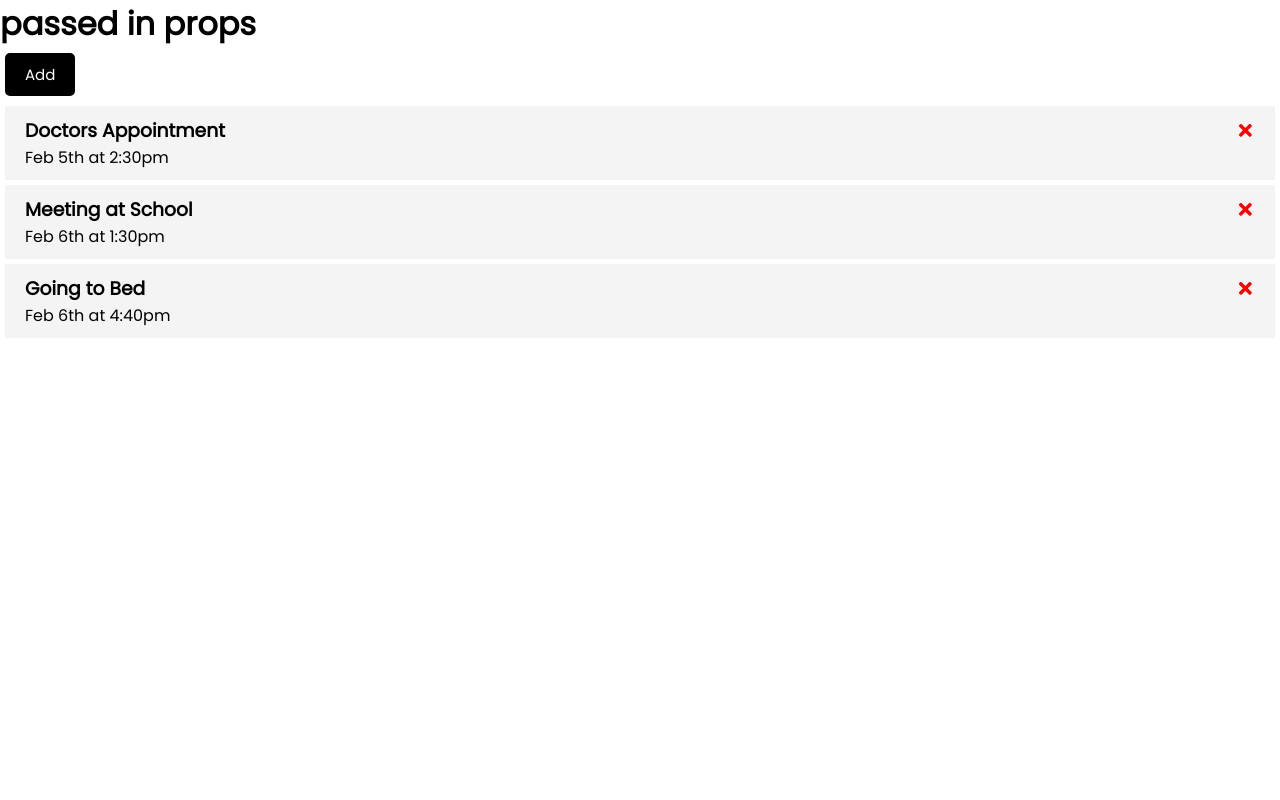
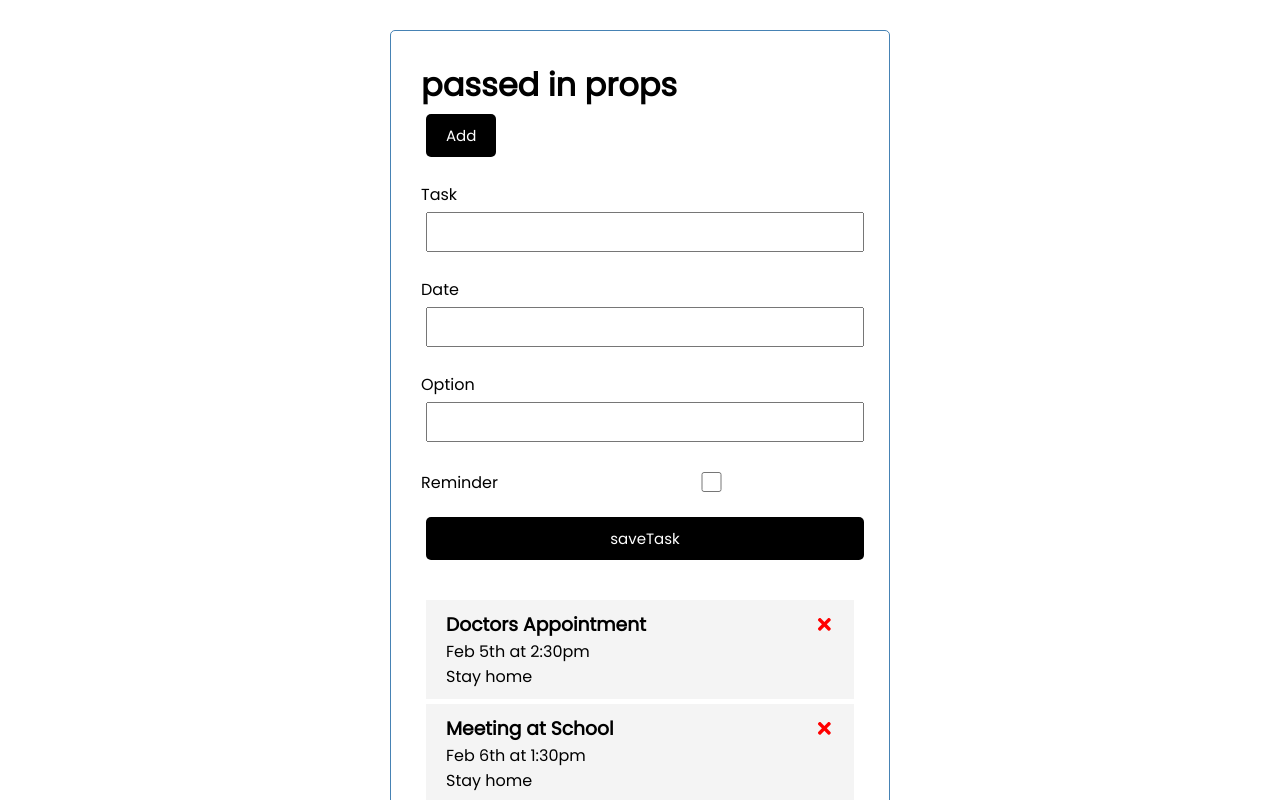
Before and after one commit to Jay055/react-redux, a React (Create React App) app in the folder task-reminder/client/: page / in a window 1280 px wide. Shown: the top 800 px of the page. Built offline with nearby package versions, Linux system fonts and the light colour scheme.

Commit message:
Added Form

```diff
--- a/task-reminder/client/src/App.js
+++ b/task-reminder/client/src/App.js
@@ -9,18 +9,21 @@ function App() {
       id: 1,
       text: "Doctors Appointment",
       day: "Feb 5th at 2:30pm",
+      option: 'Stay home',
       reminder: true,
     },
     {
       id: 2,
       text: "Meeting at School",
       day: "Feb 6th at 1:30pm",
+      option: 'Stay home',
       reminder: true,
     },
     {
       id: 3,
       text: "Going to Bed",
       day: "Feb 6th at 4:40pm",
+      option: 'Stay home',
       reminder: false,
     },
   ]);
@@ -30,10 +33,29 @@ function App() {
     setTask(tasks.filter((task) => id !== task.id));
   };
 
+  const onToggle = (id) => {
+     console.log(id);
+     setTask(tasks.map((task) => task.id === id ?
+     {...task, reminder: !task.reminder, option: 'changed task'}  : task
+     ))
+     console.log(tasks)
+  }
+  // toggleReminder
+  //  once clicked set to the opposite of the previous state
+  // set it with false or true
+  // setState({ reminder : result})
+  // const toggle = (id) => {
+  //   result = tasks.reminder
+  //   cliked = !clicked
+
+  //   setTask()
+  // }
+
   return (
-    <div container>
+    <div className="container">
       <Header title="passed in props" />
-      <Tasks tasks={tasks} onDelete={onDelete} />
+      {tasks.length > 0 ?  <Tasks tasks={tasks} onDelete={onDelete} onToggle = {onToggle}/> : <p>No tasks!!!</p> }
+
     </div>
   );
 }
--- /dev/null
+++ b/task-reminder/client/src/components/AddTask.js
@@ -0,0 +1,26 @@
+const AddTask = () => {
+  return (
+    <form className="add-form">
+      <div className="form-control">
+        <label> Task </label>
+        <input type="text" placeholder="" />
+      </div>
+      <div className="form-control">
+        <label> Date </label>
+        <input type="text" placeholder="" />
+      </div>
+
+      <div className="form-control">
+        <label> Option </label>
+        <input type="text" placeholder="" />
+      </div>
+      <div className="form-control form-control-check">
+        <label> Reminder </label>
+        <input type="checkbox" />
+      </div>
+      <input className="btn btn-block" type="submit" value="saveTask" />
+    </form>
+  );
+};
+
+export default AddTask;
--- a/task-reminder/client/src/components/Header.js
+++ b/task-reminder/client/src/components/Header.js
@@ -1,5 +1,6 @@
 // import PropTypes from 'prop-types';
 import Button from "./Button";
+import AddTask from "./AddTask";
 const Header = ({ title }) => {
   //
   const onClick = () => {
@@ -15,6 +16,7 @@ const Header = ({ title }) => {
         backgroundColor="light-blue"
         onClick = {onClick}
       ></Button>
+      <AddTask />
       {/* inline style */}
       {/* <h1 style= {{color: 'red', backgroundColor:'blue'}}></h1> */}
     </header>
--- a/task-reminder/client/src/components/Task.js
+++ b/task-reminder/client/src/components/Task.js
@@ -1,17 +1,15 @@
 //  use React icons
 import { FaTimes } from "react-icons/fa";
 
-const Task = ({ task, onDelete }) => {
+const Task = ({ task, onDelete, onToggle }) => {
   return (
-    <div className="task">
+    <div className="task" onDoubleClick={() => onToggle(task.id)}>
       <h3>
         {task.text} {FaTimes}
-        <FaTimes color="red"
-           onClick = {() => onDelete(task.id)}
-           />
-
+        <FaTimes color="red" onClick={() => onDelete(task.id)} />
       </h3>
       <p> {task.day} </p>
+      <p> {task.option} </p>
     </div>
   );
 };
--- a/task-reminder/client/src/components/Tasks.js
+++ b/task-reminder/client/src/components/Tasks.js
@@ -1,10 +1,10 @@
 import Task from './Task';
 
-const Tasks = ({tasks, onDelete}) => {
+const Tasks = ({tasks, onDelete, onToggle}) => {
   return (
     <>
       {tasks.map((task) => (
-        <Task task ={task} key={task.id} onDelete= {onDelete}>  </Task>
+        <Task task ={task} key={task.id} onDelete= {onDelete} onToggle={onToggle}>  </Task>
       ))}
 
     </>
```
